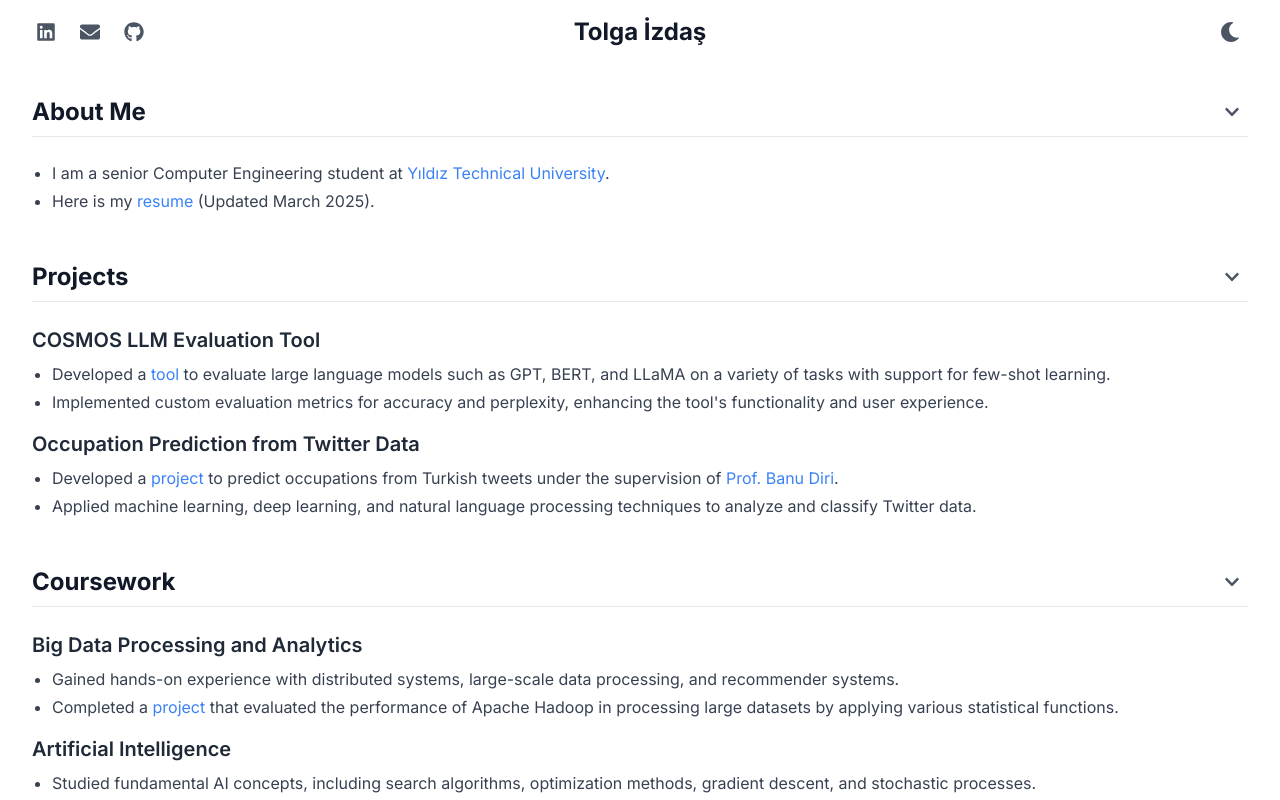
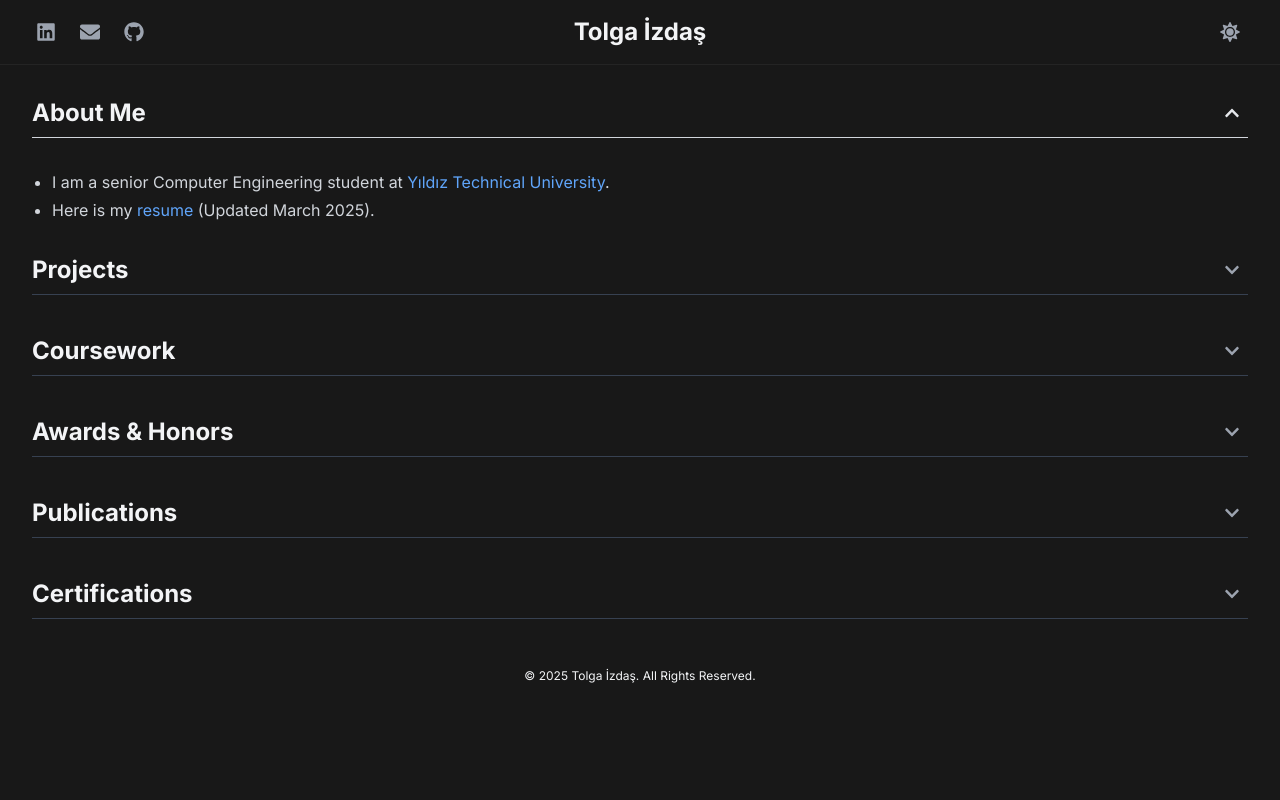
Before and after one commit to tolgaizdas/personal-website, a Next.js app: page / in a window 1280 px wide. Shown: the top 800 px of the page. Built offline with nearby package versions, Linux system fonts and the light colour scheme.

Commit message:
refactor: enhance theme handling and improve section expansion animations

```diff
--- a/src/app/globals.css
+++ b/src/app/globals.css
@@ -2,23 +2,47 @@
 @tailwind components;
 @tailwind utilities;
 
-/* Define color variables for light and dark modes */
+/* Color variables */
 :root {
-  --foreground-light: 0, 0, 0; /* Light mode text color */
-  --background-light: 255, 255, 255; /* Light mode background color */
+  --foreground-light: 51, 51, 51;
+  /* #333333 for text */
+  --background-light: 240, 240, 240;
+  /* #f0f0f0 for background */
 
-  --foreground-dark: 255, 255, 255; /* Dark mode text color */
-  --background-dark: 0, 0, 0; /* Dark mode background color */
+  --foreground-dark: 236, 236, 236;
+  /* #ececec for text */
+  --background-dark: 24, 24, 24;
+  /* #181818 for background */
 }
 
-/* Light mode styles */
+/* Light mode */
 body {
   color: rgb(var(--foreground-light));
   background-color: rgb(var(--background-light));
 }
 
-/* Dark mode classes for Tailwind CSS */
+/* Dark mode */
 .dark body {
   color: rgb(var(--foreground-dark));
   background-color: rgb(var(--background-dark));
 }
+
+/* Scrollbar styling for a subtle gray look */
+::-webkit-scrollbar {
+  width: 8px;
+  background-color: #e0e0e0;
+}
+
+::-webkit-scrollbar-thumb {
+  background-color: #cccccc;
+  border-radius: 8px;
+}
+
+/* Dark mode scrollbar */
+.dark ::-webkit-scrollbar {
+  background-color: #222222;
+}
+
+.dark ::-webkit-scrollbar-thumb {
+  background-color: #353535;
+}
--- a/src/app/layout.js
+++ b/src/app/layout.js
@@ -10,7 +10,7 @@ export const metadata = {
 
 export default function RootLayout({ children }) {
   return (
-    <html lang="en">
+    <html lang="en" className="dark">
       <body className={inter.className}>{children}</body>
     </html>
   );
--- a/src/app/page.js
+++ b/src/app/page.js
@@ -1,3 +1,6 @@
+"use client";
+
+import { useState } from "react";
 import Title from "../components/Title";
 import Section from "../components/Section";
 import TopButton from "../components/TopButton";
@@ -8,6 +11,15 @@ function generate_a_tag(url, text) {
 }
 
 export default function Home() {
+  // Add state to track which section is expanded
+  const [expandedSection, setExpandedSection] = useState("aboutMe");
+
+  const toggleSection = (sectionKey) => {
+    // If the clicked section is already expanded, collapse it by setting to null
+    // Otherwise, expand the clicked section
+    setExpandedSection(expandedSection === sectionKey ? null : sectionKey);
+  };
+
   const title = {
     name: "Tolga İzdaş",
     location: "İstanbul, Türkiye",
@@ -327,12 +339,42 @@ export default function Home() {
     <div>
       <Title {...title} />
       <div className="max-w-7xl mx-auto px-4 sm:px-6 lg:px-8 pt-4">
-        <Section {...aboutMe} />
-        <Section {...projects} />
-        <Section {...coursework} />
-        <Section {...awardsAndHonors} />
-        <Section {...publications} />
-        <Section {...certifications} />
+        <Section
+          {...aboutMe}
+          sectionKey="aboutMe"
+          isExpanded={expandedSection === "aboutMe"}
+          onToggle={toggleSection}
+        />
+        <Section
+          {...projects}
+          sectionKey="projects"
+          isExpanded={expandedSection === "projects"}
+          onToggle={toggleSection}
+        />
+        <Section
+          {...coursework}
+          sectionKey="coursework"
+          isExpanded={expandedSection === "coursework"}
+          onToggle={toggleSection}
+        />
+        <Section
+          {...awardsAndHonors}
+          sectionKey="awardsAndHonors"
+          isExpanded={expandedSection === "awardsAndHonors"}
+          onToggle={toggleSection}
+        />
+        <Section
+          {...publications}
+          sectionKey="publications"
+          isExpanded={expandedSection === "publications"}
+          onToggle={toggleSection}
+        />
+        <Section
+          {...certifications}
+          sectionKey="certifications"
+          isExpanded={expandedSection === "certifications"}
+          onToggle={toggleSection}
+        />
       </div>
       <TopButton />
       <Footer />
--- a/src/components/Section.js
+++ b/src/components/Section.js
@@ -1,13 +1,10 @@
 "use client";
 
-import { useState } from "react";
+import { useState, useEffect, useRef } from "react";
 import Subsection from "./Subsection";
-import { FaChevronDown, FaChevronUp } from "react-icons/fa";
+import { FaChevronDown } from "react-icons/fa";
 
-const Section = ({ header, subsections }) => {
-  // State to track whether the section is collapsed or expanded
-  const [isCollapsed, setIsCollapsed] = useState(false);
-
+const Section = ({ header, subsections, sectionKey, isExpanded, onToggle }) => {
   // Sort subsections by date (assuming date is in a sortable format like ISO)
   const sortedSubsections = [...subsections].sort(
     (a, b) => new Date(b.date) - new Date(a.date)
@@ -23,15 +20,62 @@ const Section = ({ header, subsections }) => {
       ? "lg:grid-cols-2"
       : "lg:grid-cols-1";
 
+  // States and refs for handling the animation
+  const [height, setHeight] = useState(isExpanded ? "auto" : "0");
+  const contentRef = useRef(null);
+
+  // Apply a CSS class to the document body to prevent scrollbar jumps
+  useEffect(() => {
+    // Add a class to the body to always show scrollbar
+    document.body.classList.add("overflow-y-scroll");
+  }, []);
+
+  useEffect(() => {
+    if (isExpanded) {
+      // Get the scrollHeight to determine the full height of the content
+      const contentHeight = contentRef.current.scrollHeight;
+      setHeight(`${contentHeight}px`);
+
+      // After transition is complete, set height to auto to handle content changes
+      const timer = setTimeout(() => {
+        setHeight("auto");
+      }, 300); // Match this timing with the CSS transition duration
+
+      return () => clearTimeout(timer);
+    } else {
+      // First set a fixed height to enable the animation
+      if (contentRef.current) {
+        // Set height to actual height before animating to zero
+        const contentHeight = contentRef.current.scrollHeight;
+        setHeight(`${contentHeight}px`);
+
+        // Force a reflow before setting height to 0
+        contentRef.current.offsetHeight;
+
+        // Use requestAnimationFrame to ensure browser has processed the fixed height
+        requestAnimationFrame(() => {
+          requestAnimationFrame(() => {
+            setHeight("0");
+          });
+        });
+      }
+    }
+  }, [isExpanded]);
+
   return (
-    <div className="mb-8">
+    <div className="mb-4">
       {/* Header container with bottom border that spans full width */}
       <div
-        onClick={() => setIsCollapsed(!isCollapsed)}
-        className="group flex justify-between items-center mb-6 pb-2 cursor-pointer
+        onClick={() => onToggle(sectionKey)}
+        className={`group flex justify-between items-center mb-6 pb-2 cursor-pointer
         text-gray-600 hover:text-gray-800 dark:text-gray-400 dark:hover:text-gray-200
-        border-b border-gray-200 dark:border-gray-700
-        hover:border-gray-800 dark:hover:border-gray-200 transition-colors"
+        border-b
+        ${
+          isExpanded
+            ? "border-gray-800 dark:border-gray-300"
+            : "border-gray-300 dark:border-gray-700"
+        }
+        hover:border-gray-800 dark:hover:border-gray-300`}
       >
         <h1 className="flex-grow text-2xl font-bold text-gray-900 dark:text-gray-100">
           {header}
@@ -39,31 +83,36 @@ const Section = ({ header, subsections }) => {
         {/* Collapse/Expand Button */}
         <button
           className="ml-4 p-2"
-          aria-label={isCollapsed ? "Expand Section" : "Collapse Section"}
+          aria-label={isExpanded ? "Collapse Section" : "Expand Section"}
         >
-          {isCollapsed ? (
-            <FaChevronUp className="h-4 w-4" />
-          ) : (
-            <FaChevronDown className="h-4 w-4" />
-          )}
+          <FaChevronDown
+            className={`h-4 w-4 transform transition-transform duration-300 ease-in-out ${
+              isExpanded
+                ? "rotate-180 text-gray-800 dark:text-gray-200 "
+                : "text-gray-600 dark:text-gray-400"
+            } group-hover:text-gray-800 dark:group-hover:text-gray-200`}
+          />
         </button>
       </div>
 
-      {/* Conditionally render subsections based on isCollapsed */}
-      {!isCollapsed && sortedSubsections.length > 0 ? (
-        <div>
-          {/* grid -> grid gap-4 ${gridCols} */}
+      {/* Animated content container */}
+      <div
+        ref={contentRef}
+        className="overflow-hidden transition-all duration-300 ease-in-out"
+        style={{ height }}
+      >
+        {sortedSubsections.length > 0 ? (
+          <div className={`grid gap-4 ${gridCols}`}>
             {sortedSubsections.map((subsection, index) => (
               <Subsection key={index} {...subsection} />
             ))}
           </div>
         ) : (
-        !isCollapsed && (
           <p className="text-gray-600 dark:text-gray-400">
             No subsections available.
           </p>
-        )
         )}
+      </div>
     </div>
   );
 };
--- a/src/components/ThemeToggle.js
+++ b/src/components/ThemeToggle.js
@@ -4,7 +4,7 @@ import { useState } from "react";
 import { FaSun, FaMoon } from "react-icons/fa";
 
 const ThemeToggle = () => {
-  const [darkMode, setDarkMode] = useState(false);
+  const [darkMode, setDarkMode] = useState(true);
 
   const toggleTheme = () => {
     setDarkMode(!darkMode);
--- a/src/components/Title.js
+++ b/src/components/Title.js
@@ -3,9 +3,12 @@ import ThemeToggle from "./ThemeToggle";
 
 const Title = ({ name, email, githubUrl, linkedinUrl }) => {
   // sticky -> sticky top-0 z-10
-  // border -> border-b border-gray-200 dark:border-gray-700
+  // border -> border-b border-gray-300 dark:border-gray-700
   return (
-    <header className="sticky top-0 z-10 mb-4 backdrop-blur-md backdrop-filter">
+    <header
+      className="sticky top-0 z-10 mb-4 border-b bg-[#f0f0f0] text-[#333333] border-[#dadada]
+      dark:bg-[#181818] dark:text-[#ececec] dark:border-[#242424]"
+    >
       <div className="flex flex-col-reverse gap-2 sm:h-14 justify-between items-center max-w-7xl mx-auto p-4 sm:p-8 sm:flex-row">
         {/* Left Side */}
         <div className="flex gap-2 w-auto sm:w-20 sm:gap-4">
--- a/src/components/TopButton.js
+++ b/src/components/TopButton.js
@@ -31,14 +31,23 @@ const TopButton = () => {
   return (
     <button
       onClick={scrollToTop}
-      className={`${
-        isVisible ? "opacity-100" : "opacity-0"
-      } fixed bottom-4 right-4 p-2
-      rounded-full
-      focus:outline-none transition-opacity transition-colors
-      text-gray-600 dark:text-gray-400
-      hover:text-gray-800 dark:hover:text-gray-200
-      border border-gray-200 dark:border-gray-700`}
+      className={`
+        ${isVisible ? "opacity-100" : "opacity-0"}
+        fixed bottom-4 right-4
+        p-2 rounded-full
+        focus:outline-none
+        transition-opacity transition-colors
+        bg-[#f0f0f0]
+        text-gray-600
+        border border-gray-600
+        dark:bg-[#181818]
+        dark:text-gray-400
+        dark:border-gray-400
+        hover:text-black
+        dark:hover:text-white
+        hover:border-gray-800
+        dark:hover:border-gray-200
+      `}
       aria-label="Scroll to Top"
       disabled={!isVisible}
     >
```
Lines whose indentation alone changed are shown as unchanged.
